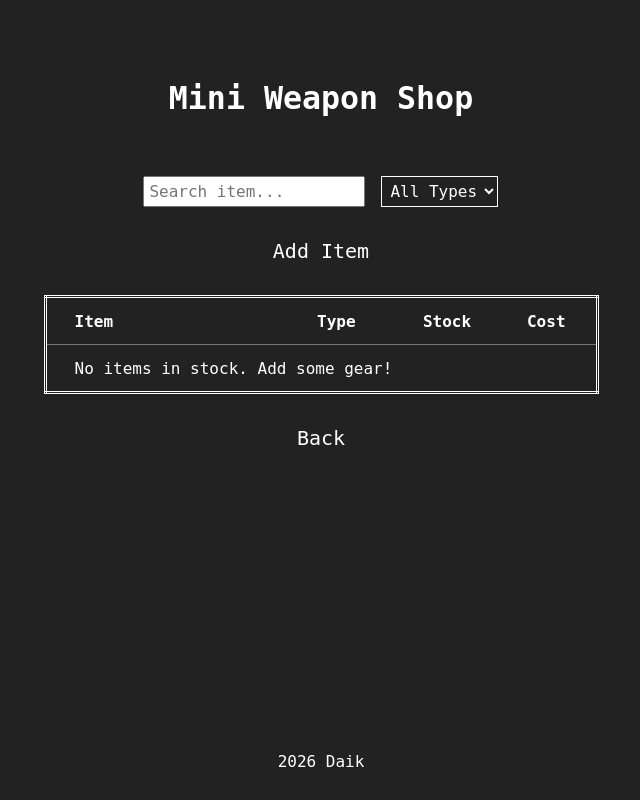
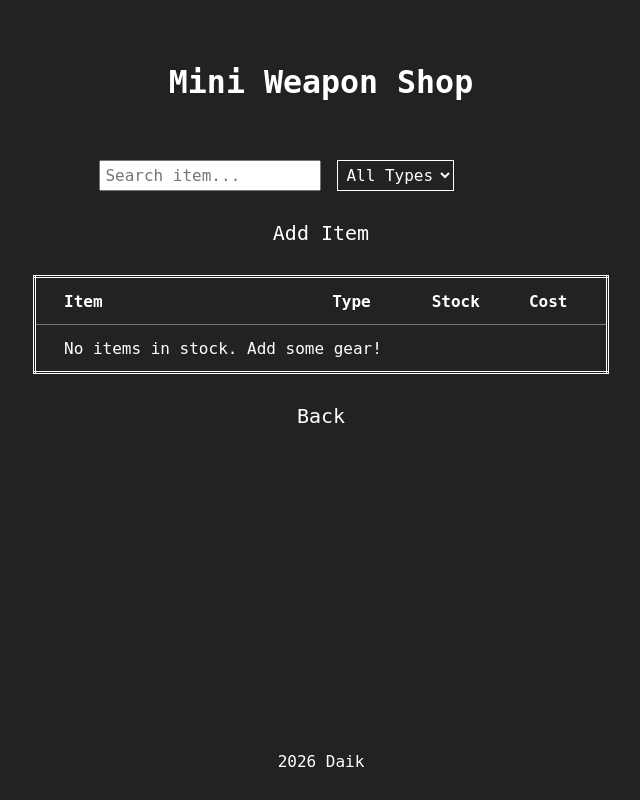
Before and after one commit to Daik102/inventory-application, a Node server app: page /items in a window 1280 px wide. Shown: the whole page, without its empty margins (319-959 px from the left). Run offline with Node 20, Linux system fonts and the light colour scheme; data that the repository does not hold is empty.

Commit message:
Add responsive design and adjust layout

```diff
--- a/public/styles.css
+++ b/public/styles.css
@@ -48,7 +52,7 @@ body {
   display: grid;
   grid-template-rows: 2.5rem auto 2.5rem;
   min-height: 100vh;
-  padding: 5rem 0 0.5rem;
+  padding: 4rem 0 0.5rem;
   font-family: monospace, Arial, Helvetica, sans-serif;
   color: var(--font);
   background-color: var(--bg);
@@ -59,12 +63,13 @@ main {
   flex-direction: column;
   justify-content: center;
   align-items: center;
-  margin-bottom: 10rem;
+  margin-bottom: 14rem;
+  padding: 0 0.5rem;
 }
 
 .items-main {
   justify-content: initial;
-  margin-bottom: initial;
+  margin-bottom: 4rem;
 }
 
 h1,
@@ -134,26 +141,30 @@ h1,
 
 .entrance {
   position: absolute;
-  left: 3.5rem;
-  top: 4.25rem;
-  width: 2.5rem;
-  height: 2rem;
+  left: 3.75rem;
+  top: 4.5rem;
+  width: 2rem;
+  height: 1.5rem;
+  box-shadow: 0 0 0 0.5rem var(--bg);
   border-radius: 0.5rem 0.5rem 0 0;
-  background-color: var(--bg)
 }
 
 .enter-link,
 .back-home-link,
 .add-item-link,
-.back-to-shop-link {
-  padding: 0.5rem 1rem;
+.back-to-shop-link,
+.edit-link,
+.delete-link {
+  padding: 0.375rem 0.75rem;
   font-size: 1.25rem;
 }
 
 #filter-form {
   display: flex;
+  align-items: center;
+  justify-content: center;
   gap: 1rem;
-  margin: 3.5rem 0 1.5rem 5.5rem;
+  margin: 3.5rem 0 1.5rem;
 }
 
 #search-input,
@@ -184,80 +199,71 @@ h1,
 
 .item-table {
   margin: 1.5rem 0;
+  width: 100%;
+  max-width: 36rem;
   border-collapse: collapse;
   border: 0.2rem double var(--font);
 }
 
-.item-table thead a:hover {
-  color: inherit;
-  background-color: inherit;
+.sortable {
+  cursor: pointer;
+  user-select: none;
+
+  &:hover {
+    background-color: var(--bg-hover);
+  }
 }
 
 .item-table th,
 .item-table td {
+  width: 6rem;
   height: 3rem;
-  padding: 0 1rem;
   border-bottom: 0.1rem solid var(--border);
   text-align: left;
 }
 
 .item-table th:nth-child(1),
 .item-table td:nth-child(1) {
-  width: 16rem;
+  min-width: 10.5rem;
+  padding-left: 1rem;
   position: relative;
-  padding-left: 1.75rem;
+  overflow: hidden;
+  text-overflow: ellipsis;
 }
 
 .item-table th:nth-child(2),
 .item-table td:nth-child(2) {
-  width: 6rem;
+  padding-left: 1.75rem;
 }
 
 .item-table th:nth-child(3),
 .item-table td:nth-child(3),
+.item-table th:nth-child(4) {
+  text-align: center;
+}
+
 .item-table th:nth-child(4),
 .item-table td:nth-child(4) {
-  width: 6.25rem;
-  text-align: center;
+  padding-right: 1rem;
 }
 
 .item-table td:nth-child(4) {
   text-align: right;
 }
 
-.item-table th:nth-child(5),
-.item-table td:nth-child(5) {
-  width: 5.75rem;
+.item-row {
+  cursor: pointer;
+
+  &:hover {
+    background-color: var(--bg-hover);
+  }
 }
 
-.action-buttons {
+.action-links {
   display: flex;
   align-items: center;
-  gap: 0.5rem;
-}
-
-.action-buttons a {
-  padding: 0.25rem 0.5rem;
-  font-size: 0.9rem;
-  border: 0.1rem solid var(--font);
-  text-decoration: none;
-  cursor: pointer;
-}
-
-.item-table td:first-child::before {
-  content: "▶";
-  position: absolute;
-  left: 0.625rem;
-  color: var(--font);
-  opacity: 0;
-}
-
-.item-table tbody tr:hover td:first-child::before {
-  opacity: 1;
-}
-
-.item-table tbody tr:hover {
-  background-color: var(--bg-hover);
+  gap: 1rem;
+  margin-top: 2rem;
 }
 
 #add-form,
@@ -325,23 +348,73 @@ h1,
   width: 6rem;
 }
 
+.item-stats-title {
+  padding: 0 2.5rem;
+}
+
+.item-stats {
+  display: flex;
+  flex-direction: column;
+  gap: 0.5rem;
+  margin: 2rem 0;
+}
+
+.item-stats li {
+  font-size: 1.25rem;
+}
+
 footer {
   text-align: center;
 }
 
 footer a {
-  padding: 0.5rem 0.75rem;
-  color: var(--font);
+  padding: 0.375rem 0.75rem;
 }
 
+/* Small Smartphones */
 @media screen and (min-width: 22.5em) {
-
+  html {
+    font-size: 87.5%;
+  }
 }
 
+/* Medium Smartphones */
 @media screen and (min-width: 24.25em) {
+  #search-input {
+    width: 12rem;
+  }
 
+  .item-table th:nth-child(1),
+  .item-table td:nth-child(1) {
+    min-width: 12.5rem;
+  }
 }
 
+/* tablets and desktops */
 @media screen and (min-width: 48em) {
+  html {
+    font-size: 100%;
+  }
 
+  #search-input {
+    width: initial;
+  }
+
+  .item-table th:nth-child(1),
+  .item-table td:nth-child(1) {
+    min-width: 16rem;
+    padding-left: 1.75rem;
+  }
+
+  .item-table td:first-child::before {
+    content: "▶";
+    position: absolute;
+    left: 0.625rem;
+    color: var(--font);
+    opacity: 0;
+  }
+
+  .item-row:hover td:first-child::before {
+    opacity: 1;
+  }
 }
```
Also changed, not shown: other parts of public/styles.css (+33 -6 lines).
